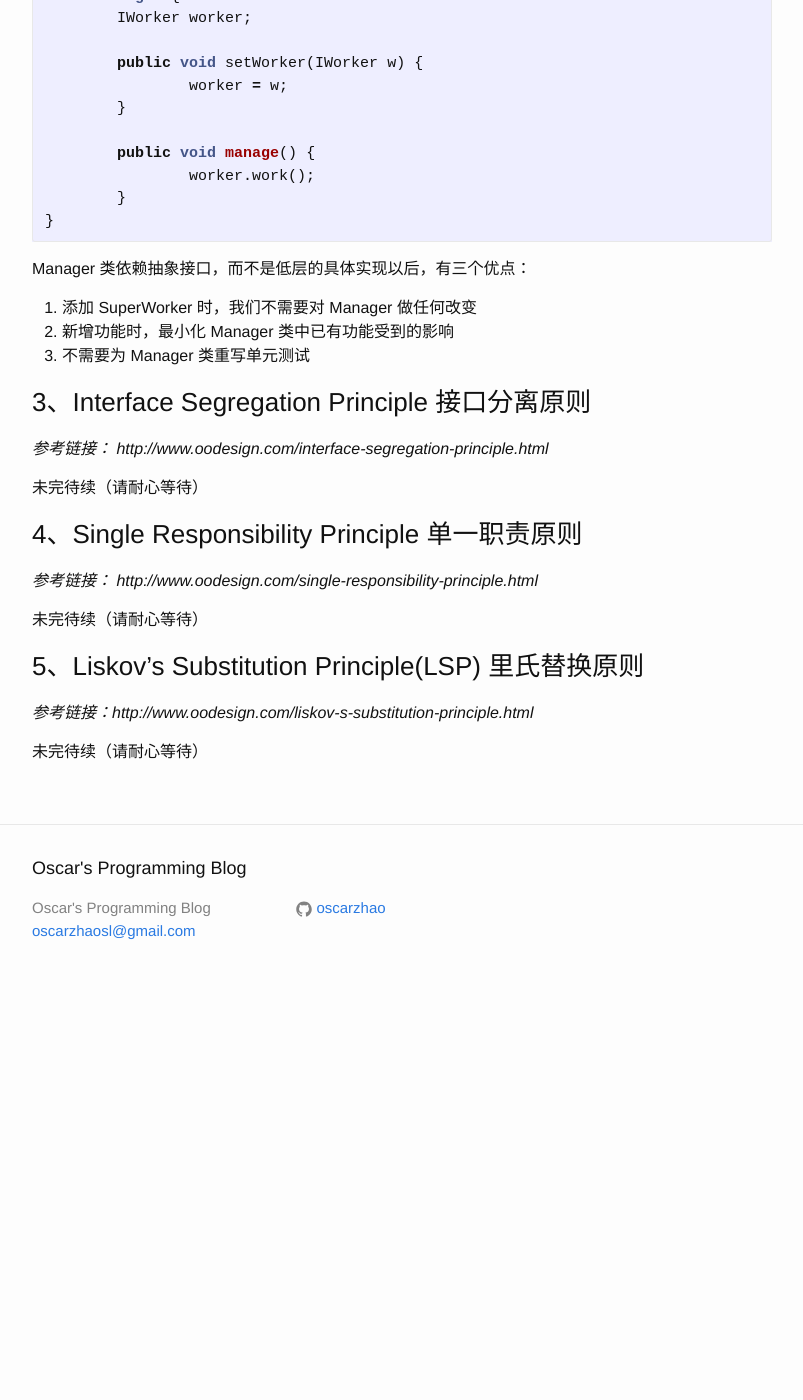
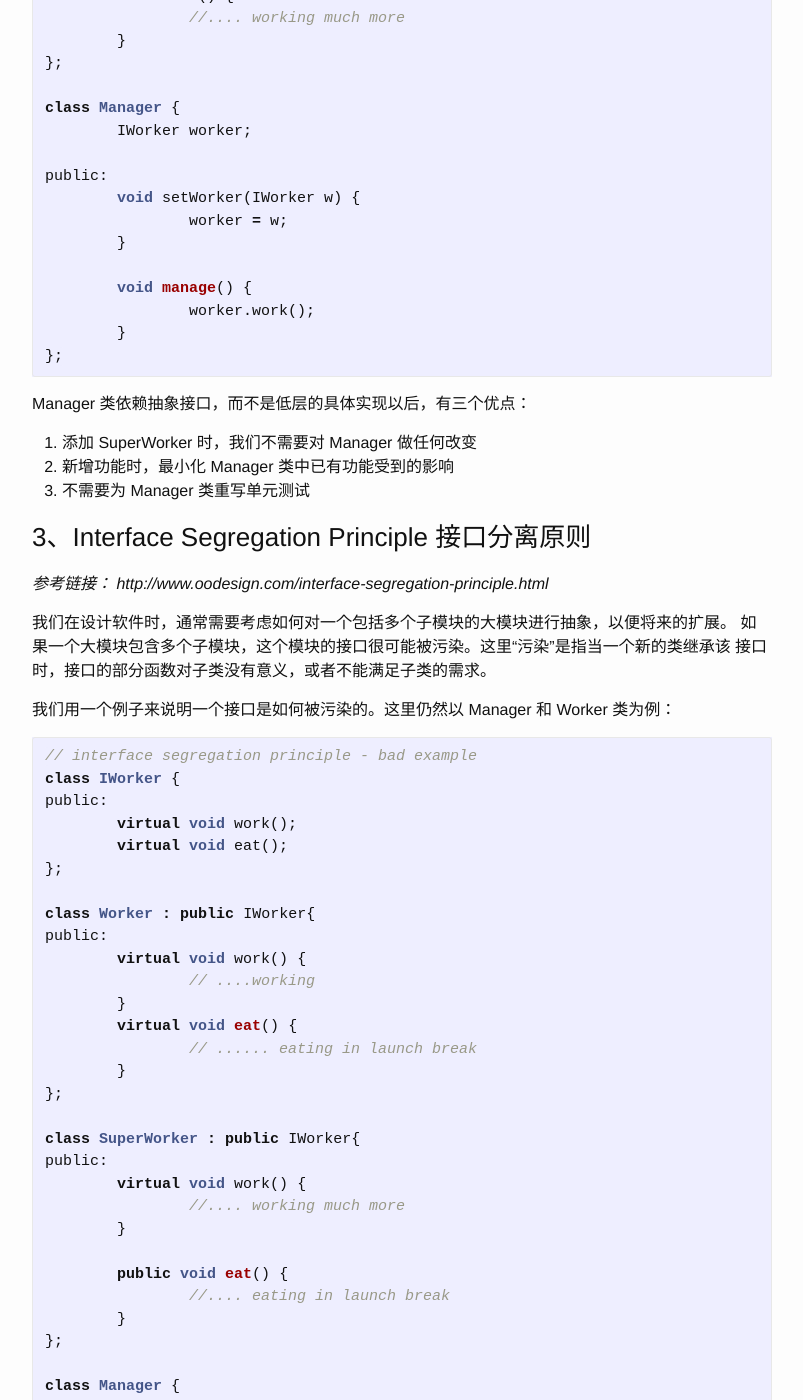
Before and after one commit to oscarzhao/oscarzhao.github.io, a Jekyll site: the page built from _posts/2016-09-12-week08-design-pattern.markdown, in a window 1280 px wide and 1400 px high, scrolled down 4017 px. Shown: the whole window, without its empty margins (238-1041 px from the left). Built offline with Jekyll 4.4.1, drawn with Linux system fonts in a browser that asks for light colours; before the commit the page ends 5019 px from its top, so only the background shows below that; some of the changed text lies outside the part shown.

Commit message:
add Interface Segregation Principle

````diff
--- a/_posts/2016-09-12-week08-design-pattern.markdown
+++ b/_posts/2016-09-12-week08-design-pattern.markdown
@@ -155,33 +157,37 @@ class SuperWorker {
 
 ``` c++
 // Dependency Inversion Principle - Good example
-interface IWorker {
-	public void work();
+class IWorker {
+public:
+	void work();
 }
 
-class Worker implements IWorker{
-	public void work() {
+class Worker : public  IWorker{
+public:
+	virtual void work() {
 		// ....working
 	}
-}
+};
 
-class SuperWorker  implements IWorker{
-	public void work() {
+class SuperWorker  : public  IWorker{
+public:
+virtual void work() {
 		//.... working much more
 	}
-}
+};
 
 class Manager {
 	IWorker worker;
 
-	public void setWorker(IWorker w) {
+public:
+	void setWorker(IWorker w) {
 		worker = w;
 	}
 
-	public void manage() {
+	void manage() {
 		worker.work();
 	}
-}
+};
 ```
 
 Manager 类依赖抽象接口，而不是低层的具体实现以后，有三个优点：
@@ -194,7 +200,128 @@ Manager 类依赖抽象接口，而不是低层的具体实现以后，有三个
 ### 3、Interface Segregation Principle 接口分离原则
 *参考链接： http://www.oodesign.com/interface-segregation-principle.html*
 
-未完待续（请耐心等待）
+我们在设计软件时，通常需要考虑如何对一个包括多个子模块的大模块进行抽象，以便将来的扩展。
+如果一个大模块包含多个子模块，这个模块的接口很可能被污染。这里“污染”是指当一个新的类继承该
+接口时，接口的部分函数对子类没有意义，或者不能满足子类的需求。
+
+我们用一个例子来说明一个接口是如何被污染的。这里仍然以 Manager 和 Worker 类为例：
+
+``` c++
+// interface segregation principle - bad example
+class IWorker {
+public:
+	virtual void work();
+	virtual void eat();
+};
+
+class Worker : public IWorker{
+public:
+	virtual void work() {
+		// ....working
+	}
+	virtual void eat() {
+		// ...... eating in launch break
+	}
+};
+
+class SuperWorker : public IWorker{
+public:
+	virtual void work() {
+		//.... working much more
+	}
+
+	public void eat() {
+		//.... eating in launch break
+	}
+};
+
+class Manager {
+	IWorker worker;
+
+public:
+	void setWorker(IWorker w) {
+		worker=w;
+	}
+
+	void manage() {
+		worker.work();
+	}
+};
+```
+
+对于上面的代码，现在我们要添加一个 Robot 类，它能工作（work），但不需要进食（eat）。
+按照正常的思路，Robot 应该继承 IWorker，并由 Manager 类统一管理。
+
+注意，Robot 不需要 eat，但继承了 IWorker 以后，不得不实现一个 eat，即便 eat 什么也没做。
+这样会带来一些副作用，比如 Manager 中管理饮食的方法会得出一个违背常识的结果：吃的饭比人多（机器人不算人）。
+
+这里我们引入 接口分离原则的一个预期目标：**client端（使用端）不应该依赖于它不使用的接口**。
+
+对于上面的问题，我们的解决方式是：将 IWorker 接口一分为二。具体实现如下：
+
+``` c++
+// interface segregation principle - good example
+class IWorkable {
+public:
+	virtual void work() = 0;
+};
+
+class IFeedable{
+public:
+	virtual void eat() = 0;
+};
+
+class IWorker : public Feedable, public Workable {
+};
+
+class Worker : public IWorkable, public IFeedable{
+public:
+	virtual void work() {
+		// ....working
+	}
+
+	virtual void eat() {
+		//.... eating in launch break
+	}
+}
+
+class Robot : public IWorkable{
+public:
+	 virtual void work() {
+		// ....working
+	}
+}
+
+class SuperWorker : public IWorkable, public IFeedable{
+public:
+	virtual void work() {
+		//.... working much more
+	}
+
+	virtual void eat() {
+		//.... eating in launch break
+	}
+};
+
+class Manager {
+	Workable worker;
+
+public:
+	 void setWorker(Workable w) {
+		worker=w;
+	}
+
+	void manage() {
+		worker.work();
+	}
+}
+```
+
+为了灵活和扩展性，我们采用小而美的接口（功能恰到好处），而不是大而全的接口（只用到其中一部分）。
+关于这一点，[worse is better](https://www.jwz.org/doc/worse-is-better.html "worse better") 的概念有着异曲同工
+之妙。C++是一个大而全的编程语言，绝大多数人只是用了它的一个子集；Go语言是一个语法非常简单的语言，但有着良好的抽象。
+从软件工程的角度来讲，Go 语言非常优秀，语法简单，也没有歧义。自身库在接口的定义上遵循了小而美的原则（io.Reader, io.Writer 等等），
+接口类型 (interface，go语言专业名词) 支持高层次的抽象，将接口分离原则运用到了极致。
 
 ### 4、Single Responsibility Principle 单一职责原则
 *参考链接： http://www.oodesign.com/single-responsibility-principle.html*
````
Also changed, not shown: other parts of _posts/2016-09-12-week08-design-pattern.markdown (+26 -24 lines).
